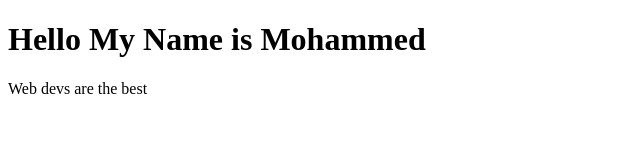
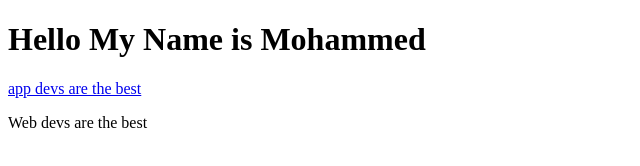
Before and after one commit to Programming-Club-IAU/Week-1, a plain HTML site: page index.html in a window 1280 px wide. Shown: the whole page, without its empty margins (0-640 px from the left). Drawn offline with Linux system fonts and the light colour scheme.

Commit message:
gift for app devs

```diff
--- a/index.html
+++ b/index.html
@@ -7,6 +7,7 @@
   </head>
   <body>
     <h1>Hello My Name is Mohammed</h1>
+    <a href="https://www.youtube.com/watch?v=QNXvE1BZu8g&pp=ygUTcmlja3JvbGwgMTAgc2Vjb25kcw%3D%3D" alt="Link to see that app devs are the best">app devs are the best</a>
     <p>Web devs are the best</p>
   </body>
 </html>
```
